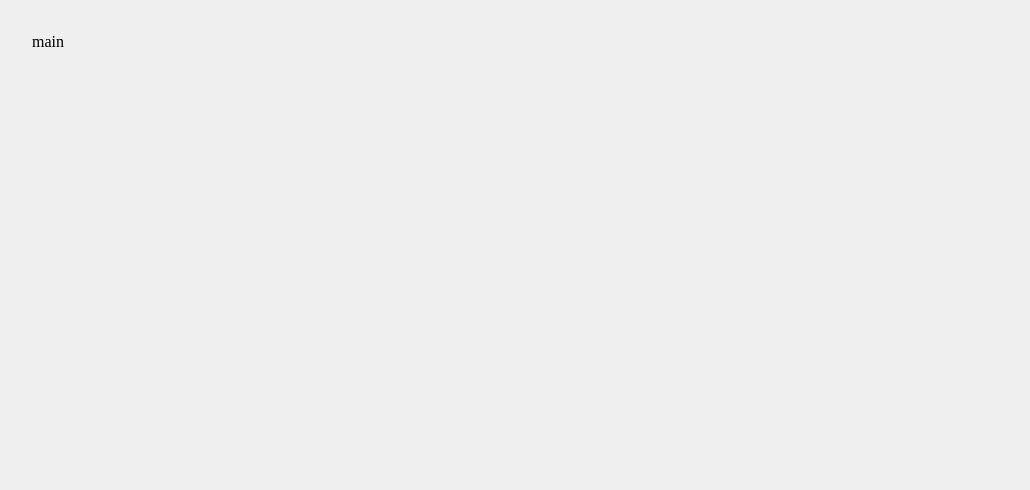
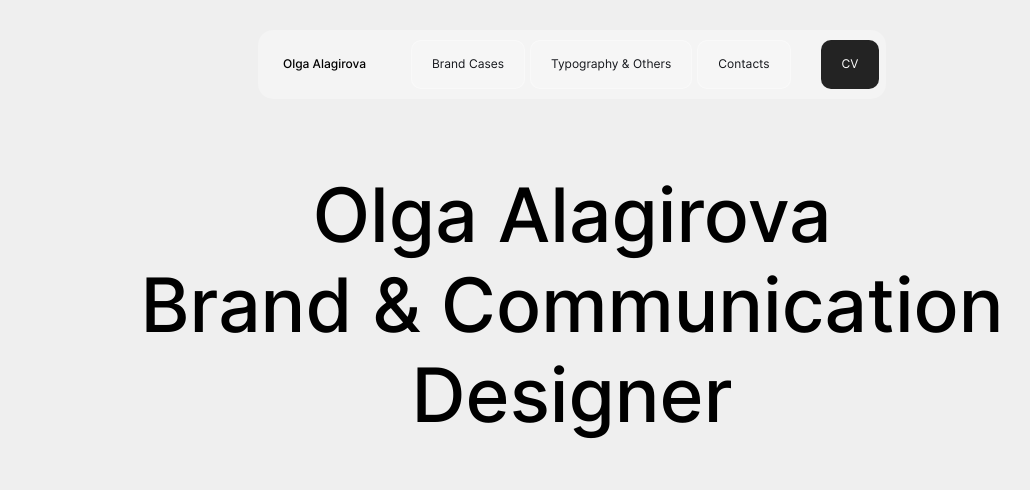
Before and after one commit to geraskinalekseysergeevich/olga-alagirova-portfolio-2026, a React (Vite) app: page / in a window 1280 px wide. Shown: the top 490 px of the page, without its empty margins (68-1098 px from the left). Built offline with nearby package versions, Linux system fonts and the light colour scheme.

Commit message:
feat: navbar component

```diff
--- /dev/null
+++ b/src/components/navbar/navbar-item/navbar-item.module.css
@@ -0,0 +1,45 @@
+.button {
+	--button-bg: rgba(255, 255, 255, 0.2);
+	--button-border: rgba(255, 255, 255, 0.34);
+	--button-color: #13151a;
+	--button-bg-hover: rgba(255, 255, 255, 0.32);
+	--button-shadow-hover: 0 8px 16px rgba(35, 35, 35, 0.08), inset 0 1px 0 rgba(255, 255, 255, 0.74);
+	display: flex;
+	align-items: center;
+	justify-content: center;
+	width: 100%;
+	padding: 15px 20px;
+	border-radius: 10px;
+	background: var(--button-bg);
+	border: 1px solid var(--button-border);
+	color: var(--button-color);
+	white-space: nowrap;
+	text-decoration: none;
+	transition:
+		transform 0.2s ease,
+		background-color 0.2s ease,
+		box-shadow 0.2s ease,
+		color 0.2s ease;
+}
+
+.button:hover {
+	background: var(--button-bg-hover);
+	transform: translateY(-1px);
+	box-shadow: var(--button-shadow-hover);
+}
+
+.button:active {
+	transform: translateY(0);
+}
+
+.buttonDark {
+	--button-bg: #232323;
+	--button-border: transparent;
+	--button-color: #ffffff;
+	--button-bg-hover: #232323;
+	--button-shadow-hover: -3px 3px 10px 0px #00000040;
+}
+
+.text {
+	line-height: 90%;
+}
--- /dev/null
+++ b/src/components/navbar/navbar-item/navbar-item.tsx
@@ -0,0 +1,18 @@
+import clsx from 'clsx'
+import { NavLink } from 'react-router-dom'
+
+import styles from './navbar-item.module.css'
+
+type NavbarItemProps = {
+	text: string
+	to: string
+	theme?: 'light' | 'dark'
+}
+
+export const NavbarItem = ({ text, to, theme = 'light' }: NavbarItemProps) => {
+	return (
+		<NavLink className={clsx(styles.button, theme === 'dark' && styles.buttonDark)} to={to}>
+			<p className={`caption ${styles.text}`}>{text}</p>
+		</NavLink>
+	)
+}
--- /dev/null
+++ b/src/components/navbar/navbar.module.css
@@ -0,0 +1,29 @@
+.nav {
+	position: fixed;
+	width: 100%;
+	top: 30px;
+	left: 50%;
+	z-index: 1000;
+	transform: translateX(-50%);
+	display: flex;
+	align-items: center;
+	gap: 30px;
+	padding: 10px;
+	max-width: 628px;
+	border-radius: 15px;
+	font-family: 'Inter', sans-serif;
+	background-color: #ffffff4d;
+}
+
+.left {
+	padding: 15px;
+
+	h6 {
+		text-wrap-mode: nowrap;
+	}
+}
+
+.actions {
+	display: flex;
+	gap: 5px;
+}
--- /dev/null
+++ b/src/components/navbar/navbar.tsx
@@ -0,0 +1,30 @@
+import { CV_ROUTE } from '../../router'
+import styles from './navbar.module.css'
+import { NavbarItem } from './navbar-item/navbar-item'
+
+type NavItem = {
+	label: string
+	to: string
+}
+
+const NAV_ITEMS: NavItem[] = [
+	{ label: 'Brand Cases', to: '/#brand-cases' },
+	{ label: 'Typography & Others', to: '/#typography-others' },
+	{ label: 'Contacts', to: '/#contacts' },
+]
+
+export const Navbar = () => {
+	return (
+		<nav className={styles.nav}>
+			<div className={styles.left}>
+				<h6>Olga Alagirova</h6>
+			</div>
+			<div className={styles.actions}>
+				{NAV_ITEMS.map((item, index: number) => (
+					<NavbarItem key={index} text={item.label} to={item.to} />
+				))}
+			</div>
+			<NavbarItem text="CV" to={CV_ROUTE} theme="dark" />
+		</nav>
+	)
+}
--- /dev/null
+++ b/src/pages/main/main.module.css
@@ -0,0 +1,26 @@
+.container {
+	min-height: 100vh;
+	padding-top: 140px;
+	display: flex;
+	flex-direction: column;
+	gap: 140px;
+}
+
+.hero {
+	min-height: 58vh;
+	display: flex;
+	align-items: center;
+	justify-content: center;
+}
+
+.aboutSection {
+	width: 100%;
+}
+
+.container section[id] {
+	min-height: 72vh;
+	display: flex;
+	align-items: center;
+	justify-content: center;
+	scroll-margin-top: 140px;
+}
--- a/src/pages/main/main.tsx
+++ b/src/pages/main/main.tsx
@@ -1,3 +1,49 @@
+import { useEffect } from 'react'
+import { useLocation } from 'react-router-dom'
+
+import { AboutCards } from '../../components/about-cards/about-cards'
+import { Navbar } from '../../components/navbar/navbar'
+import { Title } from '../../components/title/title'
+import styles from './main.module.css'
+
 export const MainPage = () => {
-	return <div>main</div>
+	const { hash } = useLocation()
+
+	useEffect(() => {
+		if (!hash) {
+			return
+		}
+
+		const targetId = decodeURIComponent(hash.slice(1))
+		const targetElement = document.getElementById(targetId)
+
+		if (!targetElement) {
+			return
+		}
+
+		requestAnimationFrame(() => {
+			targetElement.scrollIntoView({ behavior: 'smooth', block: 'start' })
+		})
+	}, [hash])
+
+	return (
+		<div className={styles.container}>
+			<Navbar />
+			<section>
+				<Title texts={['Olga Alagirova', 'Brand & Communication Designer']} />
+			</section>
+			<section>
+				<AboutCards />
+			</section>
+			<section id="brand-cases">
+				<Title texts={['Brand Cases']} />
+			</section>
+			<section id="typography-others">
+				<Title texts={['Typography & Others']} />
+			</section>
+			<section id="contacts">
+				<Title texts={['Contacts']} />
+			</section>
+		</div>
+	)
 }
```
